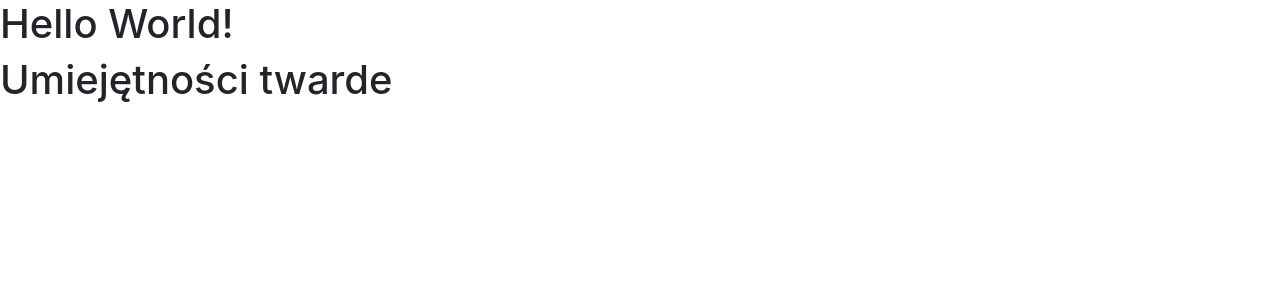
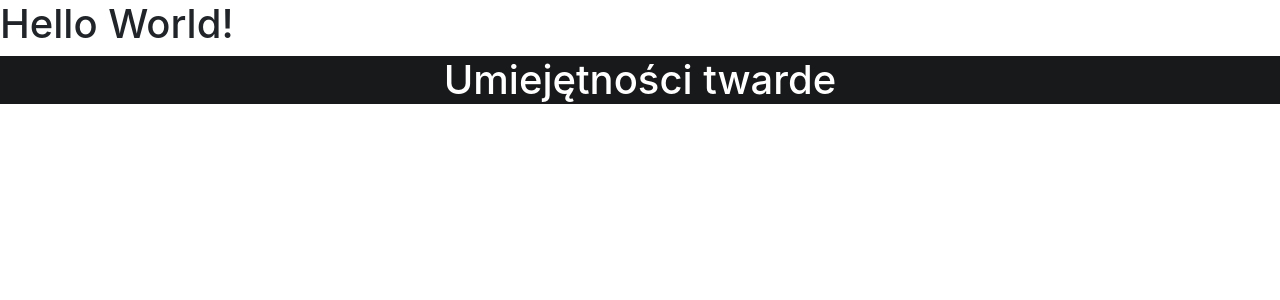
Before and after one commit to JakubPyt/website-about-me, a React (Create React App) app: page / in a window 1280 px wide. Shown: the top 300 px of the page. Built offline with nearby package versions, Linux system fonts and the light colour scheme.

Commit message:
hard-skills/Create hardSkills.css
Create hardSkills.css with basics styles(background and h1 style)

```diff
--- /dev/null
+++ b/src/components/hardSkills.css
@@ -0,0 +1,8 @@
+.hardSkillsDiv{
+    background-color: rgb(24 25 26);
+}
+.hardSkillsDiv h1{
+    color: white;
+    display: flex;
+    justify-content: center;
+}
--- a/src/components/hardSkills.js
+++ b/src/components/hardSkills.js
@@ -1,4 +1,5 @@
 import React from "react";
+import "./hardSkills.css";
 
 class HardSkills extends React.Component {
     constructor(props) {
```
